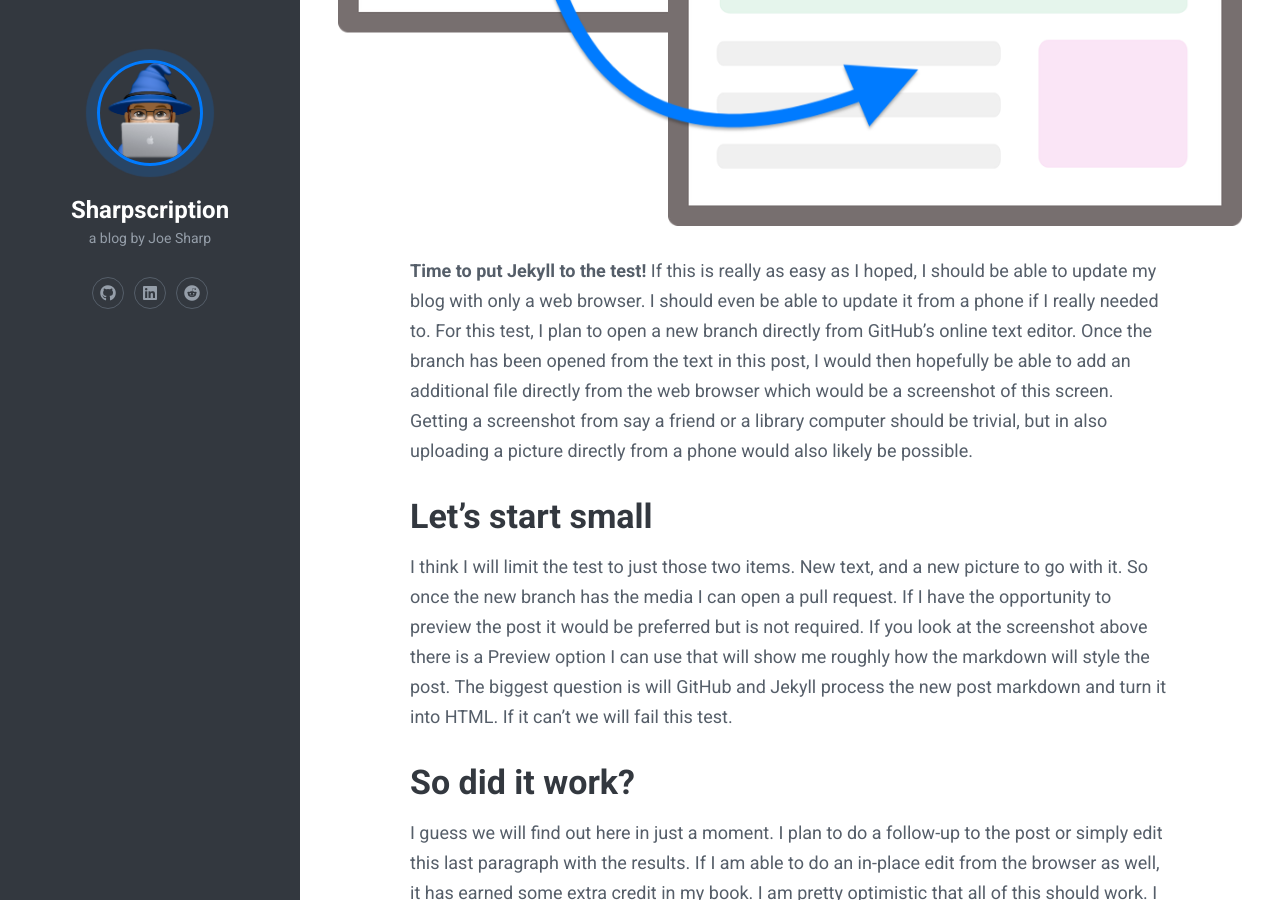
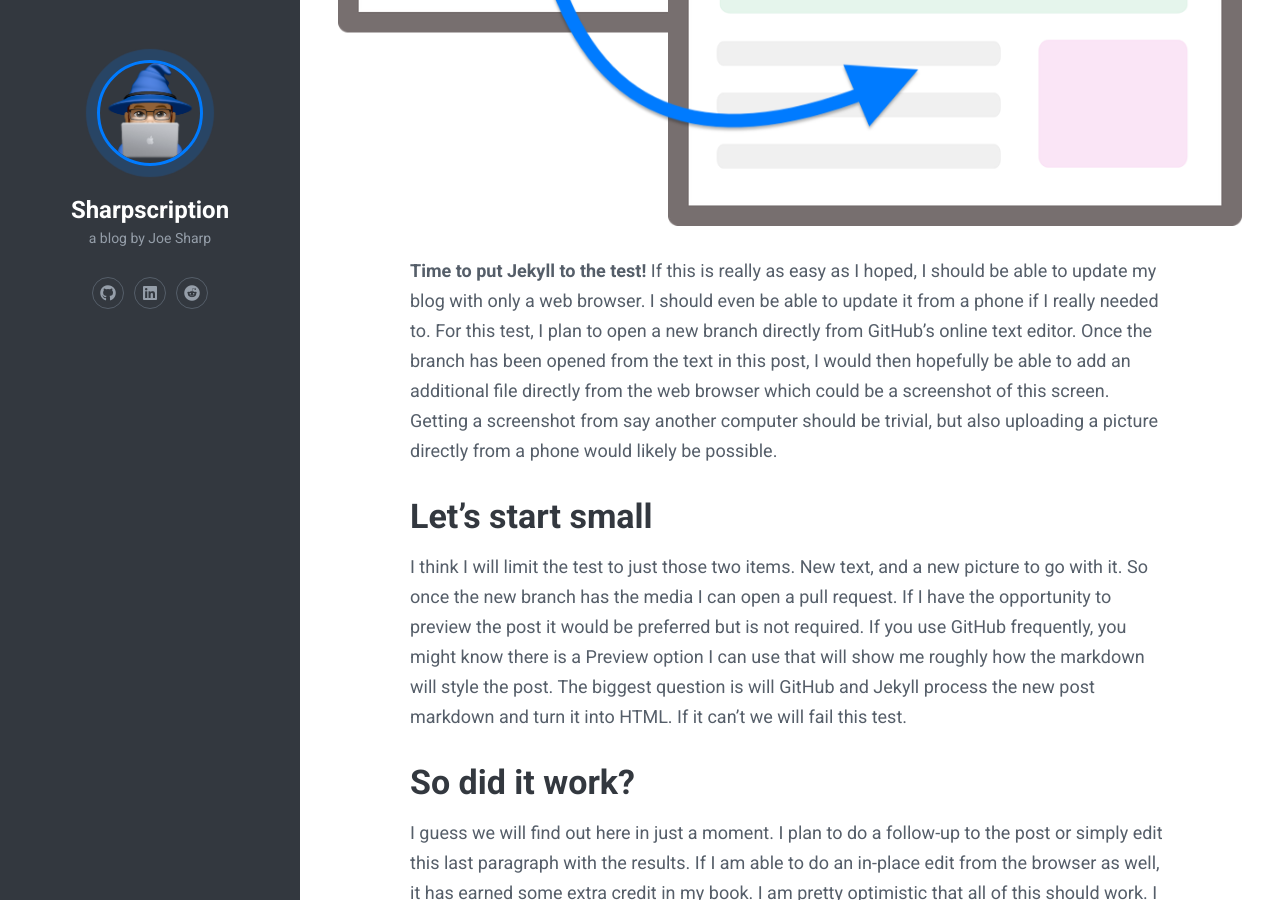
Before and after one commit to joe-sharp/joe-sharp.github.io, a Jekyll site: the page built from _posts/2020-11-27-updating-my-blog-with-only-a-browser.md, in a window 1280 px wide and 900 px high, scrolled down 603 px. Built offline with Jekyll 4.4.1, drawn with Linux system fonts in a browser that asks for light colours.

Commit message:
Fix previous post

```diff
--- a/_posts/2020-11-27-updating-my-blog-with-only-a-browser.md
+++ b/_posts/2020-11-27-updating-my-blog-with-only-a-browser.md
@@ -9,11 +9,11 @@
 layout: post
 ---
 
-**Time to put Jekyll to the test!** If this is really as easy as I hoped, I should be able to update my blog with only a web browser. I should even be able to update it from a phone if I really needed to. For this test, I plan to open a new branch directly from GitHub's online text editor. Once the branch has been opened from the text in this post, I would then hopefully be able to add an additional file directly from the web browser which would be a screenshot of this screen. Getting a screenshot from say a friend or a library computer should be trivial, but in also uploading a picture directly from a phone would also likely be possible.
+**Time to put Jekyll to the test!** If this is really as easy as I hoped, I should be able to update my blog with only a web browser. I should even be able to update it from a phone if I really needed to. For this test, I plan to open a new branch directly from GitHub's online text editor. Once the branch has been opened from the text in this post, I would then hopefully be able to add an additional file directly from the web browser which could be a screenshot of this screen. Getting a screenshot from say another computer should be trivial, but also uploading a picture directly from a phone would likely be possible.
 
 ## Let's start small
 
-I think I will limit the test to just those two items. New text, and a new picture to go with it. So once the new branch has the media I can open a pull request. If I have the opportunity to preview the post it would be preferred but is not required. If you look at the screenshot above there is a Preview option I can use that will show me roughly how the markdown will style the post. The biggest question is will GitHub and Jekyll process the new post markdown and turn it into HTML. If it can't we will fail this test.
+I think I will limit the test to just those two items. New text, and a new picture to go with it. So once the new branch has the media I can open a pull request. If I have the opportunity to preview the post it would be preferred but is not required. If you use GitHub frequently, you might know there is a Preview option I can use that will show me roughly how the markdown will style the post. The biggest question is will GitHub and Jekyll process the new post markdown and turn it into HTML. If it can't we will fail this test.
 
 ## So did it work?
 
```
